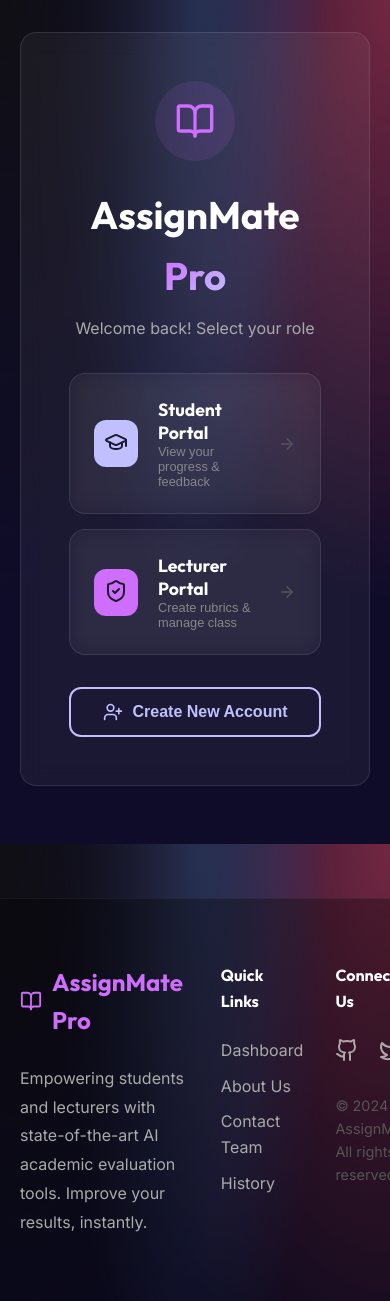
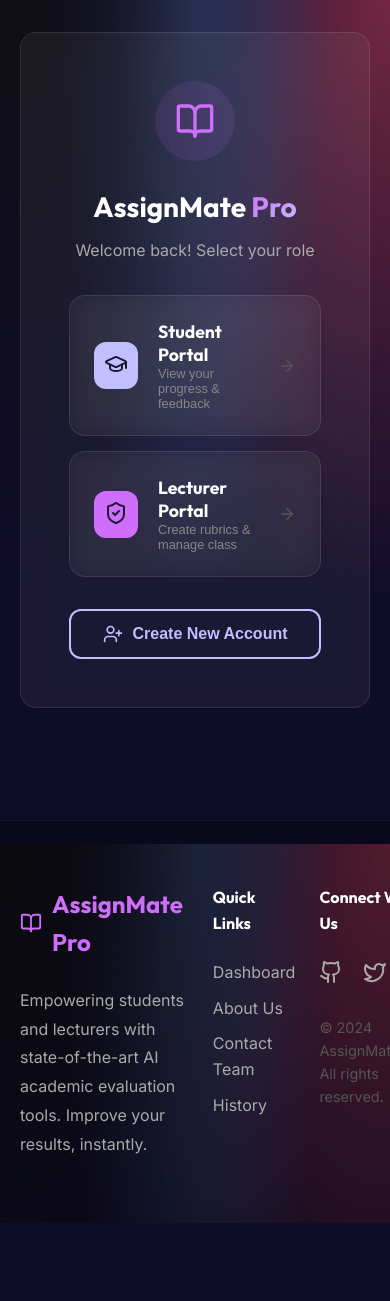
Before and after one commit to lakaThabrew/AssignMate, a React (Vite) app in the folder frontend/: page /login in a window 390 px wide. Shown: the top 1301 px of the page. After the commit the page ends 1223 px from the top, so only its background shows below. Built offline with nearby package versions, Linux system fonts and the light colour scheme.

Commit message:
fix: resolve component overlap issues - z-index, grid alignment, stacking contexts, mobile layout

```diff
--- a/frontend/src/index.css
+++ b/frontend/src/index.css
@@ -15,6 +15,10 @@
   padding: 0;
 }
 
+html, body, #root {
+  height: 100%;
+}
+
 body {
   font-family: 'Inter', system-ui, -apple-system, sans-serif;
   background-color: var(--color-bg);
@@ -28,25 +32,40 @@ body {
   min-height: 100vh;
 }
 
+/* ── App shell ─────────────────────────────────────── */
+.app {
+  display: flex;
+  flex-direction: column;
+  min-height: 100vh;
+}
+
+.app > main {
+  flex: 1; /* pushes footer to bottom */
+}
+
+/* ── Typography ─────────────────────────────────────── */
 h1, h2, h3, h4, .logo {
   font-family: 'Outfit', sans-serif;
   color: #fff;
 }
 
+/* ── Layout ─────────────────────────────────────────── */
 .container {
   max-width: 1200px;
   margin: 0 auto;
   padding: 0 20px;
 }
 
+/* ── Navbar ─────────────────────────────────────────── */
 .navbar {
-  background: rgba(26, 26, 46, 0.8);
-  backdrop-filter: blur(10px);
-  border-bottom: 1px solid rgba(255, 255, 255, 0.1);
+  background: rgba(26, 26, 46, 0.85);
+  backdrop-filter: blur(12px);
+  -webkit-backdrop-filter: blur(12px);
+  border-bottom: 1px solid rgba(255, 255, 255, 0.08);
   padding: 1rem 0;
   position: sticky;
   top: 0;
-  z-index: 100;
+  z-index: 200;  /* raised so it never hides behind cards */
 }
 
 .navbar-container {
@@ -56,6 +75,8 @@ h1, h2, h3, h4, .logo {
   max-width: 1200px;
   margin: 0 auto;
   padding: 0 20px;
+  flex-wrap: wrap;
+  gap: 10px;
 }
 
 .logo {
@@ -70,21 +91,23 @@ h1, h2, h3, h4, .logo {
 
 .nav-links {
   display: flex;
-  gap: 20px;
+  gap: 16px;
   align-items: center;
+  flex-wrap: wrap;
 }
 
 .nav-link {
   text-decoration: none;
   color: #ccc;
   font-weight: 500;
-  transition: all 0.3s;
+  transition: color 0.2s;
 }
 
 .nav-link:hover {
   color: var(--color-secondary);
 }
 
+/* ── Cards ──────────────────────────────────────────── */
 .card {
   background: rgba(255, 255, 255, 0.05);
   backdrop-filter: blur(12px);
@@ -93,15 +116,18 @@ h1, h2, h3, h4, .logo {
   border-radius: 16px;
   padding: 2rem;
   margin-bottom: 2rem;
-  transition: all 0.3s cubic-bezier(0.4, 0, 0.2, 1);
+  /* removed translateY hover – it was causing overlap clipping */
+  transition: border-color 0.3s, box-shadow 0.3s;
+  position: relative; /* keeps z-index context contained */
+  overflow: visible;
 }
 
 .card:hover {
-  transform: translateY(-5px);
   border-color: rgba(255, 255, 255, 0.2);
-  box-shadow: 0 10px 30px rgba(0,0,0,0.3);
+  box-shadow: 0 8px 28px rgba(0,0,0,0.25);
 }
 
+/* ── Buttons ────────────────────────────────────────── */
 .btn {
   display: inline-flex;
   align-items: center;
@@ -112,9 +138,10 @@ h1, h2, h3, h4, .logo {
   border: none;
   font-weight: 600;
   cursor: pointer;
-  transition: all 0.3s;
+  transition: all 0.25s;
   text-decoration: none;
   font-size: 1rem;
+  white-space: nowrap;
 }
 
 .btn-primary {
@@ -141,10 +168,11 @@ h1, h2, h3, h4, .logo {
 }
 
 .btn-outline:hover {
-  background: var(--color-primary);
-  color: white;
+  background: rgba(193, 191, 255, 0.1);
+  color: var(--color-primary);
 }
 
+/* ── Gradient text ──────────────────────────────────── */
 .header-accent {
   background: -webkit-linear-gradient(135deg, var(--color-primary), var(--color-secondary));
   -webkit-background-clip: text;
@@ -152,6 +180,7 @@ h1, h2, h3, h4, .logo {
   -webkit-text-fill-color: transparent;
 }
 
+/* ── Hero section ───────────────────────────────────── */
 .hero-section {
   background: rgba(255, 255, 255, 0.03);
   border: 1px solid rgba(255, 255, 255, 0.05);
@@ -161,20 +190,18 @@ h1, h2, h3, h4, .logo {
   text-align: center;
   position: relative;
   overflow: hidden;
+  isolation: isolate; /* creates new stacking context */
 }
 
+/* ── Grids ──────────────────────────────────────────── */
 .grid-2 {
   display: grid;
-  grid-template-columns: 1fr 1fr;
-  gap: 2rem;
+  grid-template-columns: repeat(auto-fit, minmax(280px, 1fr));
+  gap: 1.5rem;
+  align-items: start; /* prevents stretching that causes overlap */
 }
 
-@media (max-width: 768px) {
-  .grid-2 {
-    grid-template-columns: 1fr;
-  }
-}
-
+/* ── File drop ──────────────────────────────────────── */
 .file-drop {
   border: 2px dashed rgba(193, 191, 255, 0.3);
   border-radius: 16px;
@@ -200,18 +227,21 @@ h1, h2, h3, h4, .logo {
   height: 56px;
 }
 
+/* ── Badges ─────────────────────────────────────────── */
 .badge {
   display: inline-block;
-  padding: 0.4rem 1rem;
+  padding: 0.3rem 0.8rem;
   border-radius: 30px;
-  font-size: 0.85rem;
+  font-size: 0.8rem;
   font-weight: 600;
+  white-space: nowrap;
 }
 
-.badge-success { background: rgba(40, 167, 69, 0.2); color: #2ecc71; border: 1px solid rgba(40, 167, 69, 0.2); }
-.badge-warning { background: rgba(255, 193, 7, 0.2); color: #f1c40f; border: 1px solid rgba(255, 193, 7, 0.2); }
-.badge-danger { background: rgba(220, 53, 69, 0.2); color: #e74c3c; border: 1px solid rgba(220, 53, 69, 0.2); }
+.badge-success { background: rgba(40, 167, 69, 0.15); color: #2ecc71; border: 1px solid rgba(46, 204, 113, 0.25); }
+.badge-warning { background: rgba(255, 193, 7, 0.15);  color: #f1c40f; border: 1px solid rgba(241, 196, 15, 0.25); }
+.badge-danger  { background: rgba(220, 53, 69, 0.15);  color: #e74c3c; border: 1px solid rgba(231, 76, 60, 0.25); }
 
+/* ── Score circle (legacy) ──────────────────────────── */
 .score-circle {
   width: 160px;
   height: 160px;
@@ -222,6 +252,7 @@ h1, h2, h3, h4, .logo {
   justify-content: center;
   margin: 0 auto;
   position: relative;
+  isolation: isolate;
 }
 
 .score-circle::before {
@@ -231,20 +262,23 @@ h1, h2, h3, h4, .logo {
   height: 140px;
   background: var(--color-bg);
   border-radius: 50%;
+  z-index: 0;
 }
 
 .score-circle-text {
   position: relative;
+  z-index: 1;
   font-size: 2.8rem;
   font-weight: 800;
   color: #fff;
 }
 
+/* ── Rubric item ────────────────────────────────────── */
 .rubric-item {
   border-left: 4px solid var(--color-primary);
   padding: 1.2rem 1.8rem;
   background: rgba(255, 255, 255, 0.03);
-  margin-bottom: 1.2rem;
+  margin-bottom: 1rem;
   border-radius: 0 12px 12px 0;
 }
 
@@ -253,6 +287,7 @@ h1, h2, h3, h4, .logo {
   background: rgba(231, 76, 60, 0.05);
 }
 
+/* ── Loader ─────────────────────────────────────────── */
 .loader {
   border: 4px solid rgba(193, 191, 255, 0.1);
   border-radius: 50%;
@@ -264,11 +299,17 @@ h1, h2, h3, h4, .logo {
 }
 
 @keyframes spin {
-  0% { transform: rotate(0deg); }
+  0%   { transform: rotate(0deg); }
   100% { transform: rotate(360deg); }
 }
 
-input, textarea {
+@keyframes shine {
+  0%   { transform: translateX(-100%); }
+  100% { transform: translateX(100%); }
+}
+
+/* ── Forms ──────────────────────────────────────────── */
+input, textarea, select {
   background: rgba(255, 255, 255, 0.05);
   border: 1px solid rgba(255, 255, 255, 0.1);
   color: white;
@@ -276,10 +317,49 @@ input, textarea {
   padding: 1rem;
   width: 100%;
   outline: none;
-  transition: all 0.3s;
+  transition: border-color 0.2s, background 0.2s;
+  margin-bottom: 0.75rem;
+  font-family: inherit;
+  font-size: 1rem;
 }
 
-input:focus, textarea:focus {
+input:focus, textarea:focus, select:focus {
   border-color: var(--color-primary);
   background: rgba(255, 255, 255, 0.08);
 }
+
+select option {
+  background: var(--color-dark);
+  color: #fff;
+}
+
+/* ── Responsive tweaks ──────────────────────────────── */
+@media (max-width: 900px) {
+  .nav-links {
+    gap: 10px;
+  }
+}
+
+@media (max-width: 600px) {
+  .navbar-container {
+    flex-direction: column;
+    align-items: flex-start;
+  }
+
+  .nav-links {
+    width: 100%;
+    overflow-x: auto;
+    padding-bottom: 4px;
+  }
+
+  .card {
+    padding: 1.25rem;
+  }
+
+  .file-drop {
+    padding: 2rem 1rem;
+  }
+
+  h1 { font-size: 1.75rem !important; }
+  h2 { font-size: 1.3rem; }
+}
```
Also changed, not shown: 1 other file (tests, documents, lock files or other folders).
